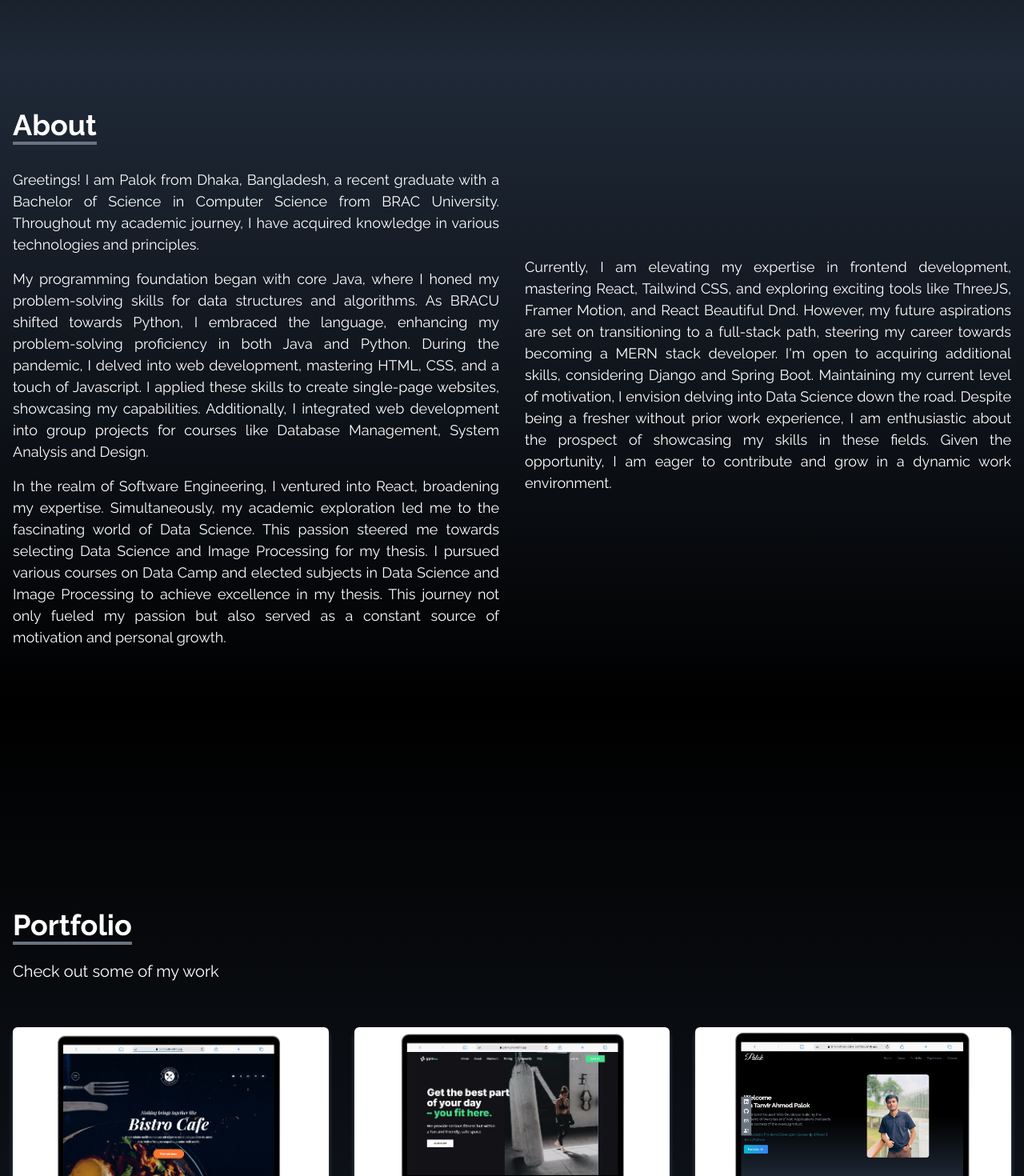
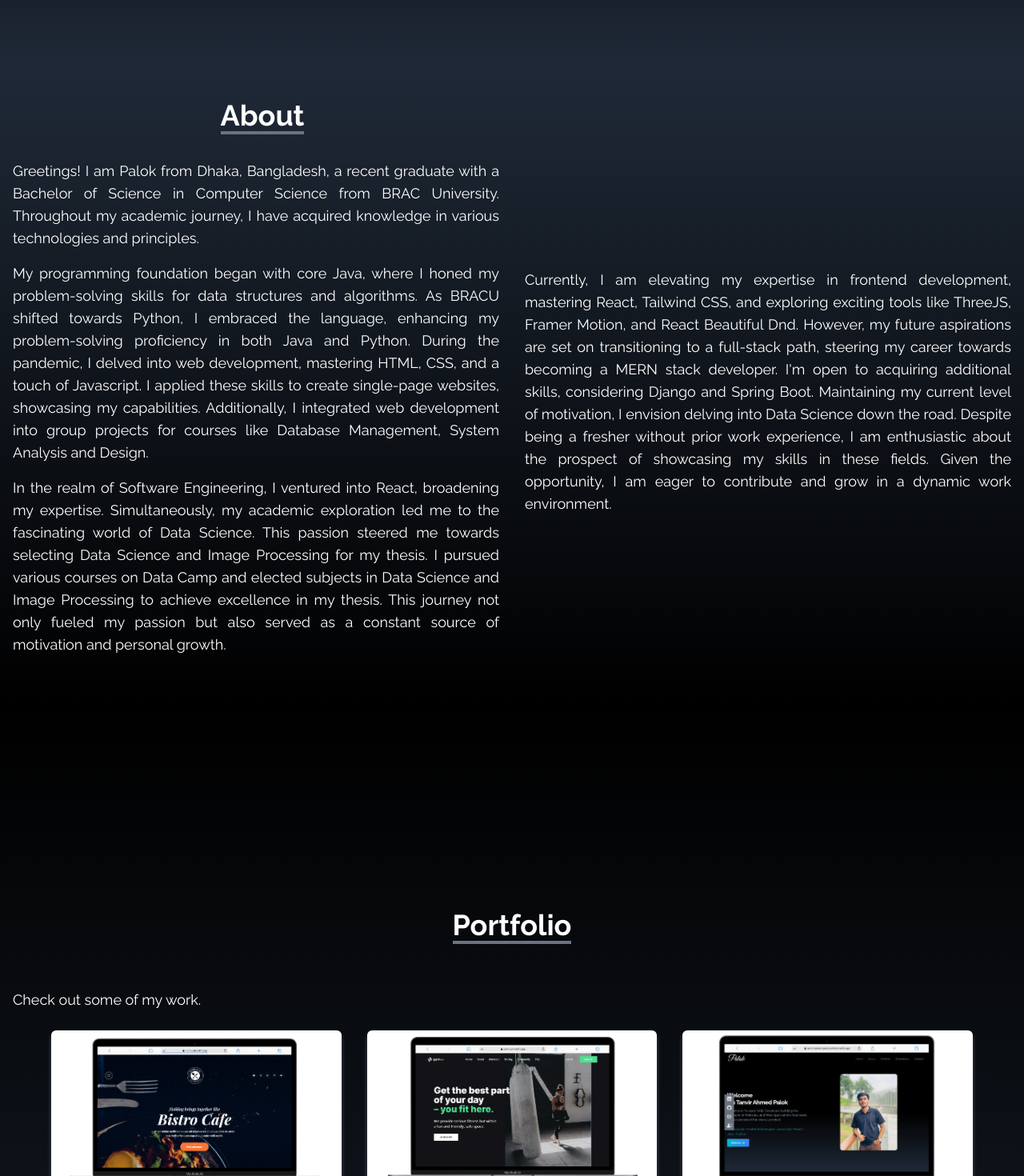
Before and after one commit to tanvir193palok/Portfolio_Website, a React (Create React App) app: page / in a window 1280 px wide. Shown: the part 720-2190 px from the top of the page at 80% size. Built offline with nearby package versions, Linux system fonts and the light colour scheme; no server answers.

Commit message:
Updated design for about, experience, project pages

```diff
--- a/src/components/About.jsx
+++ b/src/components/About.jsx
@@ -30,7 +30,7 @@ const About = () => {
           animate={isInView && "visible"}
           ref={ref}
           transition={transition1}
-          className="max-w-screen-xl mx-auto flex flex-col justify-center px-4 w-full h-full lg:flex-row"
+          className="max-w-screen-xl mx-auto flex flex-col justify-center p-4 w-full h-full lg:flex-row"
         >
           <motion.div
             variants={textVariants}
@@ -38,14 +38,14 @@ const About = () => {
             onMouseEnter={mouseEnterHandler}
             onMouseLeave={mouseLeaveHandler}
           >
-            <motion.div variants={textVariants}>
-              <p className="text-4xl leading-tight font-bold inline border-b-4 border-gray-500">
+            <motion.div className="flex justify-center " variants={textVariants}>
+              <p className="text-2xl md:text-4xl leading-tight font-bold border-b-4 border-gray-500">
                 About
               </p>
             </motion.div>
             <motion.p
               variants={textVariants}
-              className="text-lg text-justify max-w-[70ch] leading-normal md:pr-4 mt-8"
+              className="text-sm md:text-lg text-center md:text-justify max-w-[70ch] leading-normal md:pr-4 mt-8"
             >
               Greetings! I am Palok from Dhaka, Bangladesh, a recent graduate
               with a Bachelor of Science in Computer Science from BRAC
@@ -54,7 +54,7 @@ const About = () => {
             </motion.p>
             <motion.p
               variants={textVariants}
-              className="text-lg text-justify max-w-[70ch] leading-normal md:pr-4 mt-4"
+              className="text-sm md:text-lg text-center md:text-justify max-w-[70ch] leading-normal md:pr-4 mt-4"
             >
               My programming foundation began with core Java, where I honed my
               problem-solving skills for data structures and algorithms. As
@@ -68,7 +68,7 @@ const About = () => {
             </motion.p>
             <motion.p
               variants={textVariants}
-              className="text-lg text-justify max-w-[70ch] leading-normal md:pr-4 mt-4"
+              className="text-sm md:text-lg text-center md:text-justify max-w-[70ch] leading-normal md:pr-4 mt-4"
             >
               In the realm of Software Engineering, I ventured into React,
               broadening my expertise. Simultaneously, my academic exploration
@@ -87,7 +87,7 @@ const About = () => {
               variants={textVariants}
               onMouseEnter={mouseEnterHandler}
               onMouseLeave={mouseLeaveHandler}
-              className="text-lg max-w-[70ch] mt-4 md:mt-0 md:pl-4 text-justify leading-normal"
+              className="text-sm md:text-lg max-w-[70ch] mt-4 md:mt-0 md:pl-4 text-center md:text-justify leading-normal"
             >
               Currently, I am elevating my expertise in frontend development,
               mastering React, Tailwind CSS, and exploring exciting tools like
@@ -102,7 +102,7 @@ const About = () => {
               opportunity, I am eager to contribute and grow in a dynamic work
               environment.
             </motion.p>
-            <div className="h-[600px] md:w-full">
+            <div className="h-[400px] md:h-[600px] md:w-full">
               <CubeAnimation />
             </div>
           </motion.div>
--- a/src/components/BurgerMenu.jsx
+++ b/src/components/BurgerMenu.jsx
@@ -11,7 +11,7 @@ const BurgerMenu = ({ links }) => {
         onClick={() => setNav(!nav)}
         className="cursor-pointer pr-4 pt-4 z-10 text-gray-500 md:hidden"
       >
-        {nav ? <FaTimes size={30} /> : <FaBars size={30} />}
+        {nav ? <FaTimes size={20} /> : <FaBars size={20} />}
       </div>
 
       {nav && (
@@ -19,7 +19,7 @@ const BurgerMenu = ({ links }) => {
           {links.map(({ id, link }) => (
             <li
               key={id}
-              className="px-4 cursor-pointer capitalize py-6 text-4xl"
+              className="px-4 cursor-pointer capitalize py-6 text-2xl"
             >
               <Link
                 onClick={() => setNav(!nav)}
--- a/src/components/Experience.jsx
+++ b/src/components/Experience.jsx
@@ -51,7 +51,7 @@ const Experience = () => {
             <p
               onMouseEnter={mouseEnterHandler}
               onMouseLeave={mouseLeaveHandler}
-              className="text-4xl font-bold border-b-4 border-gray-500 p-2 inline"
+              className="text-2xl md:text-4xl font-bold border-b-4 border-gray-500 p-2 inline"
             >
               Experience
             </p>
@@ -59,7 +59,7 @@ const Experience = () => {
           <p
             onMouseEnter={mouseEnterHandler}
             onMouseLeave={mouseLeaveHandler}
-            className="py-8 text-xl"
+            className="py-4 md:py-8 text-sm md:text-lg"
           >
             As a fresher, I do not possess any prior experience of working in
             any Software Company rather I have gained a research experience of
--- a/src/components/Home.jsx
+++ b/src/components/Home.jsx
@@ -66,7 +66,7 @@ const Home = () => {
               variants={textVariants}
               onMouseEnter={mouseEnterHandler}
               onMouseLeave={mouseLeaveHandler}
-              className="text-gray-500 text-sm md:text-xl md:font-semibold text-center md:text-left leading-snug md:max-w-[70ch]"
+              className="text-gray-500 text-sm md:text-xl font-medium md:font-semibold text-center md:text-left leading-snug md:max-w-[70ch]"
             >
               A Frontend focused Web Developer building the Frontend of Websites
               and Web Applications that leads to the success of the overall
--- a/src/components/Portfolio.jsx
+++ b/src/components/Portfolio.jsx
@@ -106,28 +106,31 @@ const Portfolio = () => {
         initial="hidden"
         animate={isInView && "visible"}
         ref={ref}
-        className="max-w-screen-xl p-4 mx-auto flex flex-col justify-center w-full h-full"
+        className="max-w-screen-xl mx-auto flex flex-col justify-center w-full h-full p-4"
       >
-        <motion.div variants={portfolioVariants} className="pb-8">
+        <motion.div
+          variants={portfolioVariants}
+          className="flex justify-center md:pb-8"
+        >
           <p
             onMouseEnter={mouseEnterHandler}
             onMouseLeave={mouseLeaveHandler}
-            className="text-4xl font-bold inline border-b-4 border-gray-500"
+            className="text-2xl md:text-4xl font-bold border-b-4 border-gray-500"
           >
             Portfolio
           </p>
-          <p
-            onMouseEnter={mouseEnterHandler}
-            onMouseLeave={mouseLeaveHandler}
-            className="py-6 text-xl"
-          >
-            Check out some of my work
-          </p>
         </motion.div>
+        <p
+          onMouseEnter={mouseEnterHandler}
+          onMouseLeave={mouseLeaveHandler}
+          className="py-6 text-sm md:text-lg"
+        >
+          Check out some of my work.
+        </p>
 
         <motion.div
           variants={portfolioVariants}
-          className="grid sm:grid-cols-2 md:grid-cols-3 gap-8 px-12 sm:px-0"
+          className="grid sm:grid-cols-2 md:grid-cols-3 gap-8 md:px-12 sm:px-0"
         >
           {portfolios.map(({ id, src, liveUrl, gitUrl }) => (
             <motion.div
--- a/src/components/ThesisDoc.jsx
+++ b/src/components/ThesisDoc.jsx
@@ -3,16 +3,20 @@ import ThesisCover from "../assets/thesis.jpg";
 const ThesisDoc = () => {
   return (
     <>
-      <div className="flex justify-center pb-6">
-        <p className="text-3xl font-bold">
-          <p className="flex justify-center text-4xl leading-tight">Undergraduate Thesis</p>
+      <div className="font-semibold md:font-bold">
+        <p className="flex justify-center text-xl md:text-3xl leading-tight">
+          Undergraduate Thesis
+        </p>
+        <p className="text-center text-lg md:text-2xl">
           Medical Image Reader powered by Artificial Intelligence
         </p>
       </div>
-      <div className="flex flex-col lg:flex-row justify-center w-full h-auto py-10 -space-x-20 leading-normal">
-        <div className="w-2/3 pt-10 z-10 font-md text-lg max-w-[70ch]">
-          <p className="pt-10">
-            <span className="font-bold">Abstract: </span>
+      <div className="flex flex-col md:flex-row justify-center w-full h-auto md:py-10 md:-space-x-20 leading-normal">
+        <div className="md:w-2/3 pt-10 z-10 font-md text-lg max-w-[70ch]">
+          <p className="md:pt-10 text-sm md:text-lg">
+            <span className="font-semibold md:font-bold text-md md:text-xl">
+              Abstract:{" "}
+            </span>
             Misdiagnosis in medical imaging is a critical concern, risking
             patients’ health due to the pivotal role of radiologists’ accuracy
             in diagnostics. Current cross-checking methods for radiologists’
@@ -40,19 +44,21 @@ const ThesisDoc = () => {
             ensemble techniques offer substantial accuracy improvements,
             promising more accurate and reliable medical diagnoses.
           </p>
-          <p className="pt-10">
-            <span className="font-bold">Keywords:</span> Misdiagnosis, Deep
-            learning, Ensemble learning, Confusion matrices, Selective
-            class-wise voting, Histogram equalization, Adaptive histogram
-            equalization, Contrast limited adaptive histogram equalization,
-            Transfer learning.
+          <p className="pt-4 md:pt-10 text-sm md:text-lg">
+            <span className="font-semibold md:font-bold text-md md:text-xl">
+              Keywords:
+            </span>{" "}
+            Misdiagnosis, Deep learning, Ensemble learning, Confusion matrices,
+            Selective class-wise voting, Histogram equalization, Adaptive
+            histogram equalization, Contrast limited adaptive histogram
+            equalization, Transfer learning.
           </p>
         </div>
-        <div className="w-1/2 opacity-[0.6]">
+        <div className="md:w-1/2 md:opacity-[0.6] pt-4">
           <img
             src={ThesisCover}
             alt=""
-            className="w-full h-[800px] rounded-3xl"
+            className="w-full h-[400px] md:h-[800px] rounded-3xl"
           />
         </div>
       </div>
```
